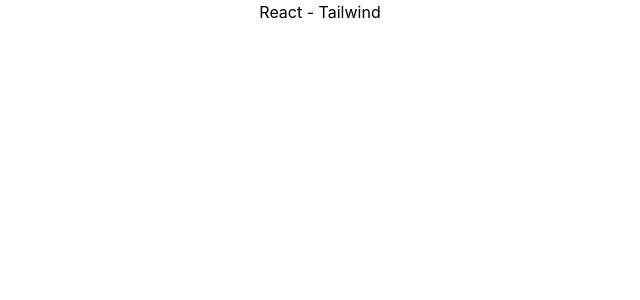
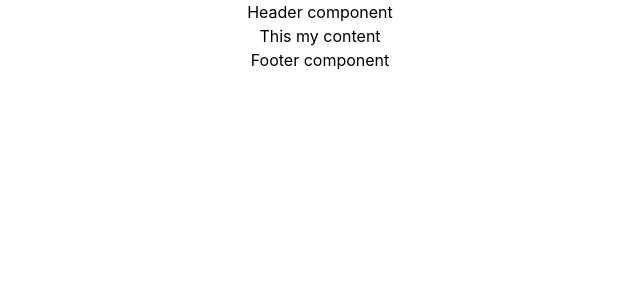
Before and after one commit to MadarasiD/mypage, a React (Create React App) app: page / in a window 1280 px wide. Shown: the top 300 px of the page, without its empty margins (320-960 px from the left). Built offline with nearby package versions, Linux system fonts and the light colour scheme.

Commit message:
file structure settings

```diff
--- a/src/App.js
+++ b/src/App.js
@@ -1,10 +1,13 @@
-import logo from './logo.svg';
 import './App.css';
+import Layout from './components/Layout';
 
 function App() {
   return (
     <div className="App">
-      <h1>React - Tailwind </h1>
+      <Layout>
+          <h1>This my content</h1>
+      </Layout>
+
     </div>
   );
 }
--- /dev/null
+++ b/src/components/Footer.js
@@ -0,0 +1,11 @@
+import React from 'react'
+
+const Footer = () => {
+  return (
+    <div>
+        <h1>Footer component</h1>
+    </div>
+  )
+}
+
+export default Footer
--- /dev/null
+++ b/src/components/Header.js
@@ -0,0 +1,11 @@
+import React from 'react'
+
+const Header = () => {
+  return (
+    <div>
+        <h1>Header component</h1>
+    </div>
+  )
+}
+
+export default Header
--- /dev/null
+++ b/src/components/Layout.js
@@ -0,0 +1,19 @@
+import React from 'react'
+import Footer from './Footer'
+import Header from './Header'
+
+const Layout = ({children}) => {
+  return (
+    <div>
+        <Header />
+
+        <div className="content">
+            {children}
+        </div>
+
+        <Footer />
+    </div>
+  )
+}
+
+export default Layout
```
